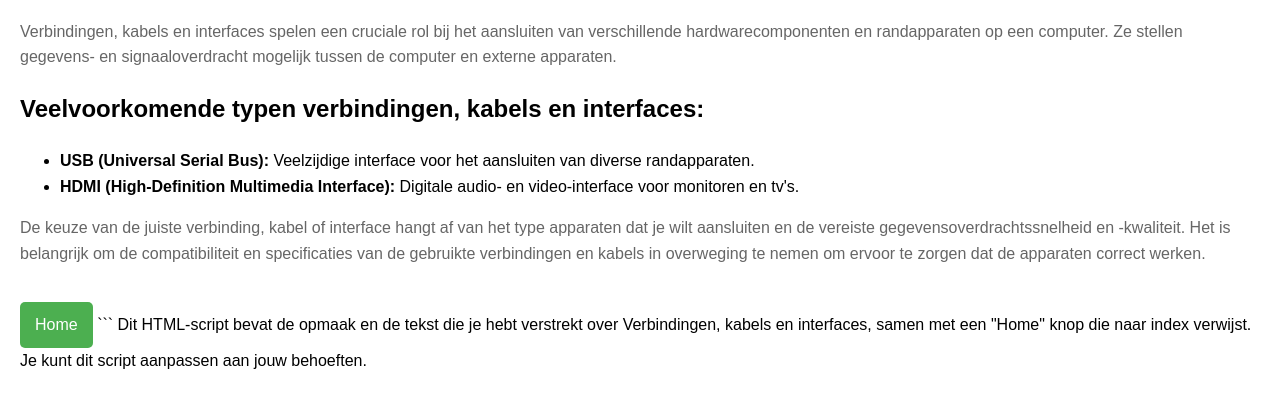
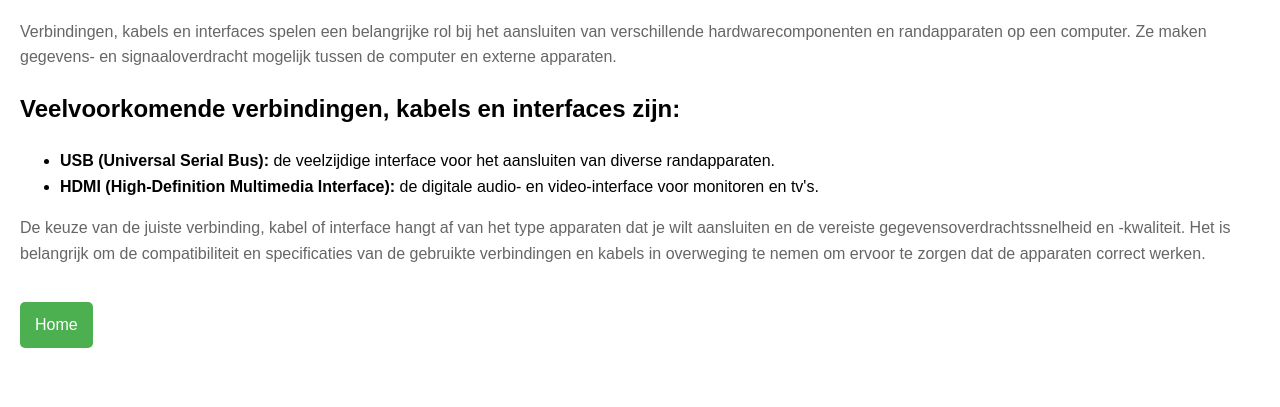
Before and after one commit to DavidAzier/DavidAzier.github.io, a plain HTML site: page verbindingen.html in a window 1280 px wide. Shown: the part 121-528 px from the top of the page. Drawn offline with Linux system fonts and the light colour scheme.

Commit message:
Update verbindingen.html

````diff
--- a/verbindingen.html
+++ b/verbindingen.html
@@ -35,15 +35,15 @@ Hier is het HTML-script met opmaak en een "Home" knop voor de informatie over Ve
     <h1>Verbindingen, kabels en interfaces Informatie</h1>
 
     <p>
-        Verbindingen, kabels en interfaces spelen een cruciale rol bij het aansluiten van verschillende hardwarecomponenten en randapparaten op een computer. Ze stellen gegevens- en signaaloverdracht mogelijk tussen de computer en externe apparaten.
+        Verbindingen, kabels en interfaces spelen een belangrijke rol bij het aansluiten van verschillende hardwarecomponenten en randapparaten op een computer. Ze maken gegevens- en signaaloverdracht mogelijk tussen de computer en externe apparaten.
     </p>
 
-    <h2>Veelvoorkomende typen verbindingen, kabels en interfaces:</h2>
+    <h2>Veelvoorkomende verbindingen, kabels en interfaces zijn:</h2>
 
     <ul>
-        <li><strong>USB (Universal Serial Bus):</strong> Veelzijdige interface voor het aansluiten van diverse randapparaten.</li>
-        <li><strong>HDMI (High-Definition Multimedia Interface):</strong> Digitale audio- en video-interface voor monitoren en tv's.</li>
-        <!-- Voeg hier de rest van de lijstitems toe -->
+        <li><strong>USB (Universal Serial Bus):</strong> de veelzijdige interface voor het aansluiten van diverse randapparaten.</li>
+        <li><strong>HDMI (High-Definition Multimedia Interface):</strong> de digitale audio- en video-interface voor monitoren en tv's.</li>
+
     </ul>
 
     <p>
@@ -54,6 +54,3 @@ Hier is het HTML-script met opmaak en een "Home" knop voor de informatie over Ve
 
 </body>
 </html>
-```
-
-Dit HTML-script bevat de opmaak en de tekst die je hebt verstrekt over Verbindingen, kabels en interfaces, samen met een "Home" knop die naar index verwijst. Je kunt dit script aanpassen aan jouw behoeften.
````
